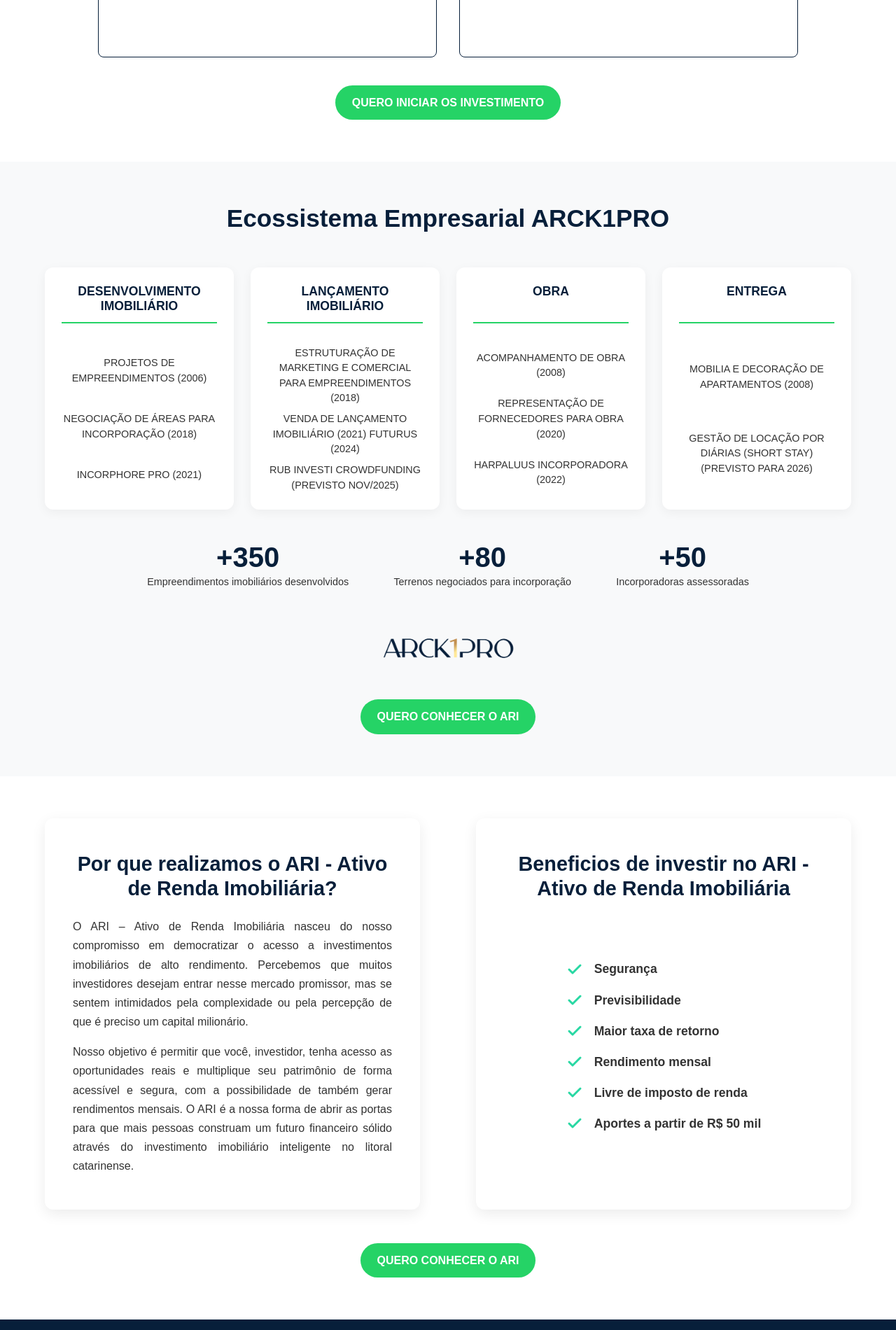
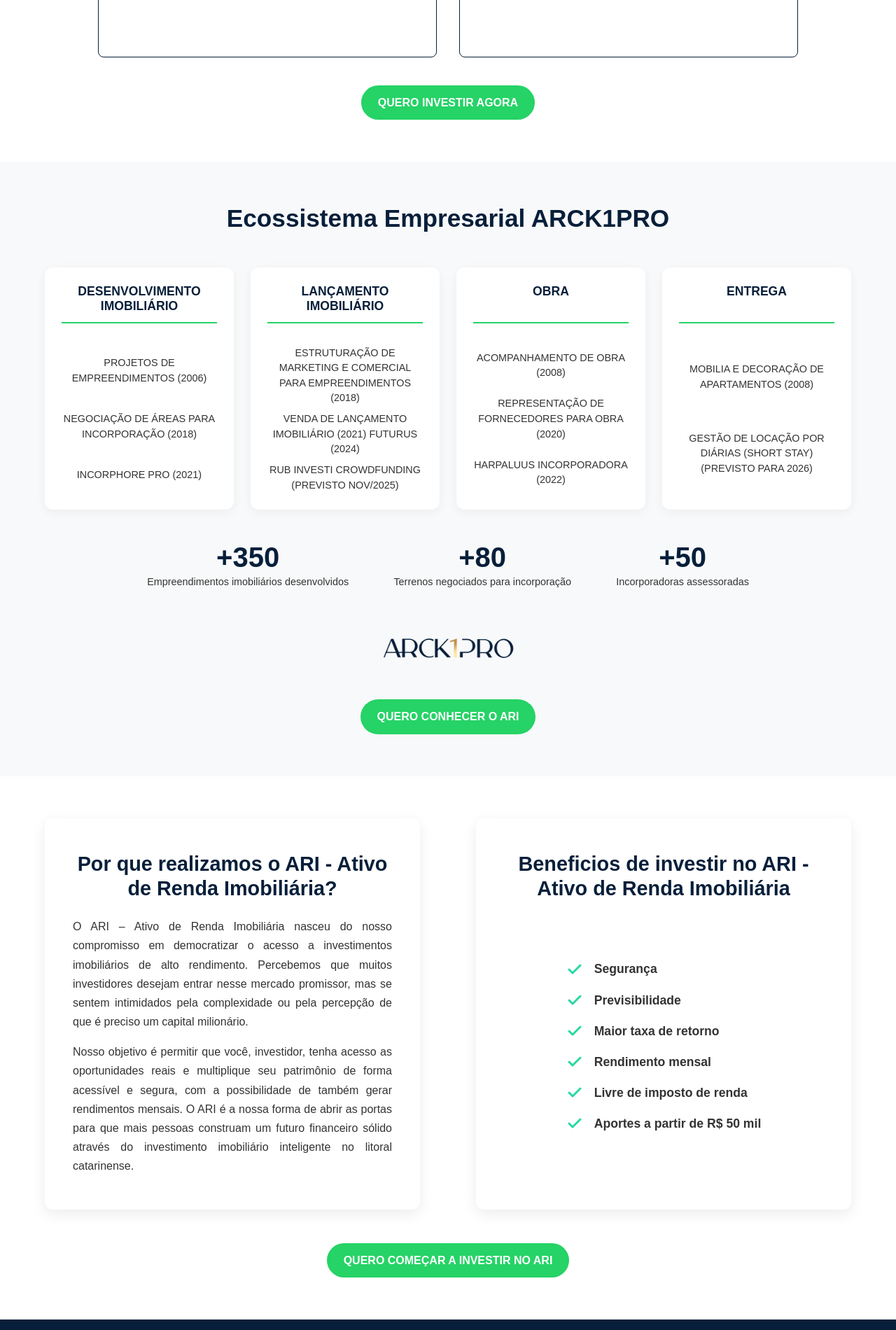
Before and after one commit to Giovanny-arck/lp-nova-ari, a plain HTML site: page index.html in a window 1280 px wide. Shown: the part 1360-3260 px from the top of the page at 70% size. Drawn offline with Linux system fonts and the light colour scheme.

Commit message:
Update call-to-action text in index.html

```diff
--- a/index.html
+++ b/index.html
@@ -118,7 +118,7 @@ src="https://www.facebook.com/tr?id=1959343334887899&ev=PageView&noscript=1"
                 </div>
             </div>
             <div class="simulator-cta">
-                 <a href="#hero" class="btn btn-primary">QUERO INICIAR OS INVESTIMENTO</a>
+                 <a href="#hero" class="btn btn-primary">QUERO INVESTIR AGORA</a>
             </div>
         </section>
 
@@ -201,7 +201,7 @@ src="https://www.facebook.com/tr?id=1959343334887899&ev=PageView&noscript=1"
                     </div>
                 </div>
                 <div class="why-benefits-cta">
-                    <a href="#hero" class="btn btn-primary">QUERO CONHECER O ARI</a>
+                    <a href="#hero" class="btn btn-primary">QUERO COMEÇAR A INVESTIR NO ARI</a>
                 </div>
             </div>
         </section>
```
